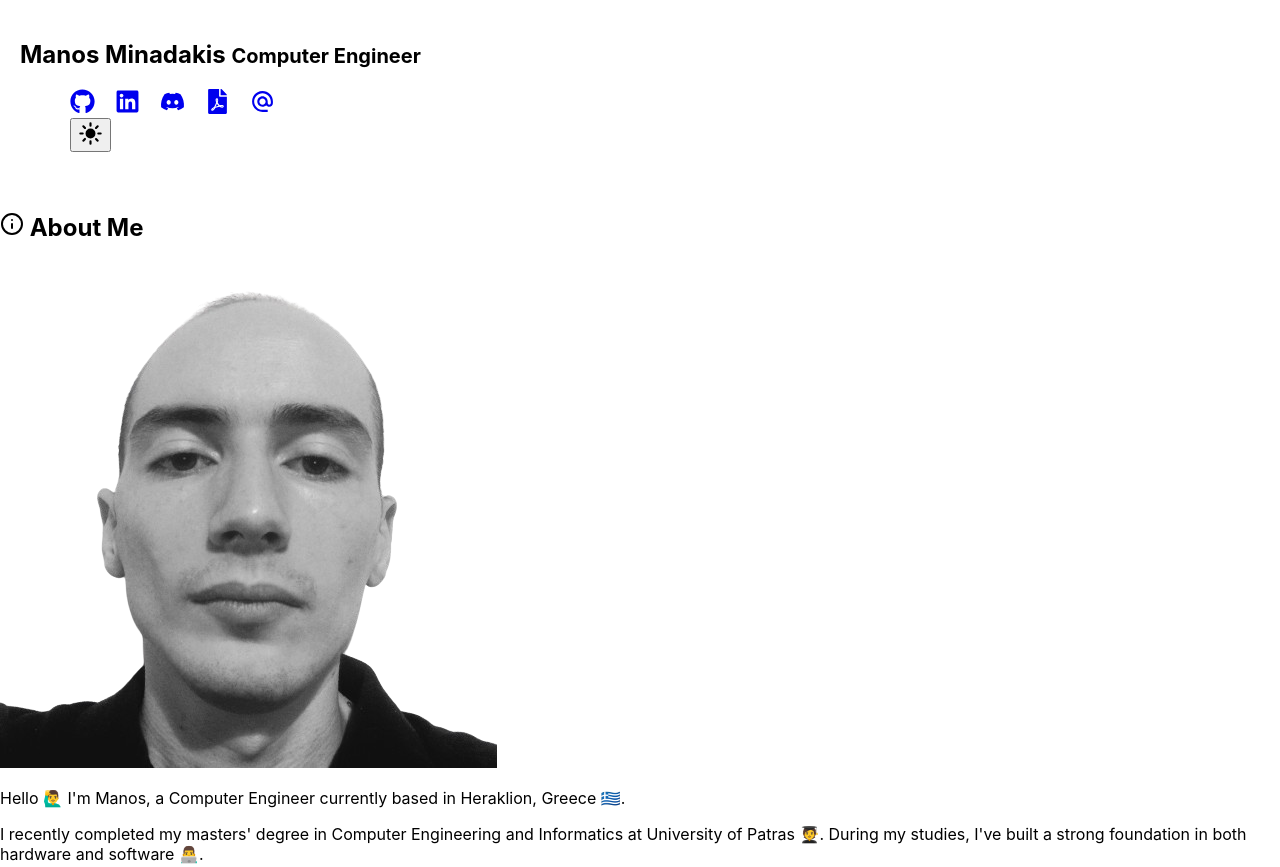
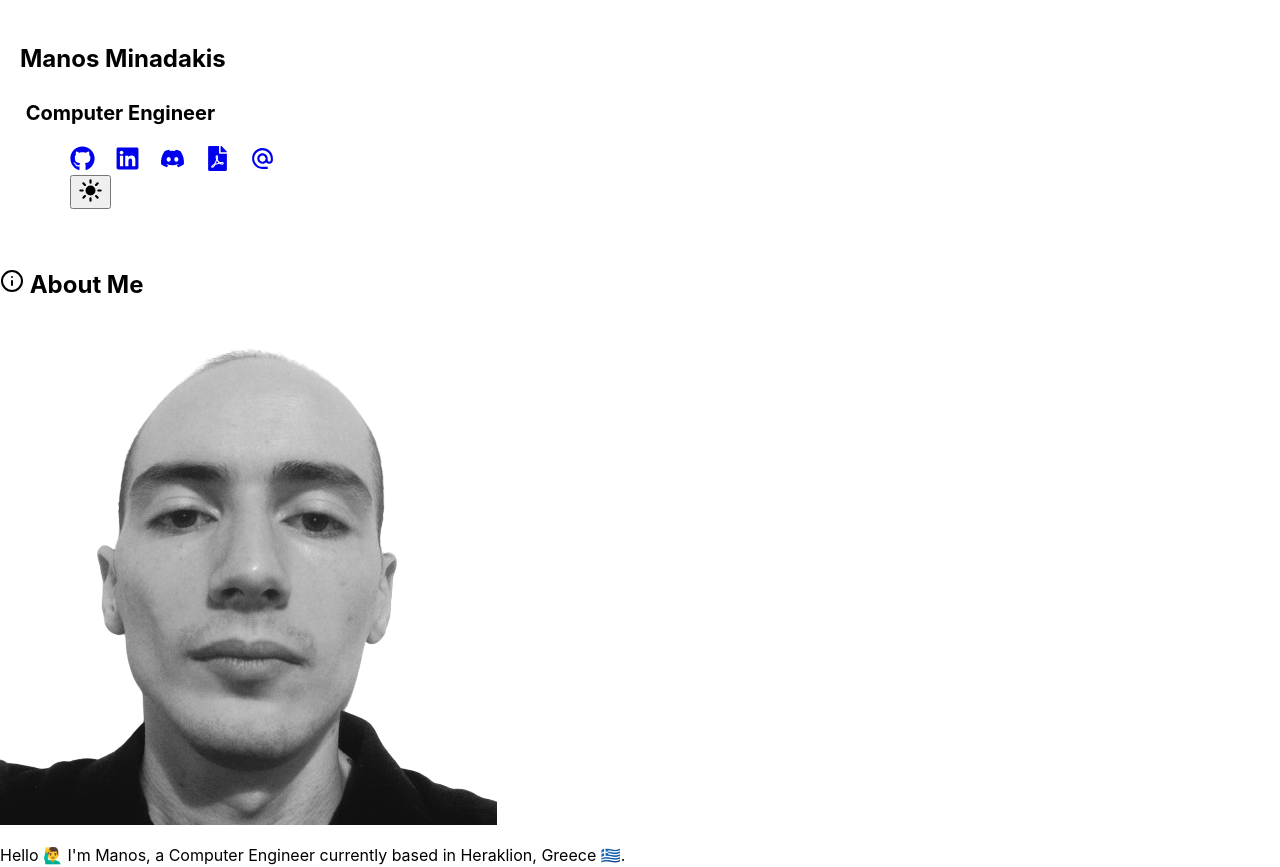
Before and after one commit to manosmin/manosmin.github.io, a React (Create React App) app: page / in a window 1280 px wide. Shown: the top 867 px of the page. Built offline with nearby package versions, Linux system fonts and the light colour scheme.

Commit message:
animated header

```diff
--- a/src/components/Header.js
+++ b/src/components/Header.js
@@ -15,10 +15,14 @@ const Header = () => {
 
   return (
     <header className="z-40 sticky top-0 bg-gray-200 text-gray-900 dark:bg-gray-900 dark:text-gray-200 p-5 mb-10">
-    <h2 className="text-4xl font-bold">Manos Minadakis <small className="inline-block font-semibold text-gray-600 dark:text-gray-400">Computer Engineer</small></h2>
+    <h2 className="text-4xl font-bold">
+      <p className='inline-block animate-slide-in-left opacity-0' style={{ "--delay": 0.2 + "s" }}>Manos Minadakis</p>
+      &nbsp;
+      <small className="inline-block animate-slide-in opacity-0 font-semibold text-gray-600 dark:text-gray-400" style={{ "--delay": 0.2 + "s" }}>Computer Engineer</small>
+    </h2>
     <nav>
         <ul className="flex justify-between mt-3 list-none">
-          <div className='flex'>
+          <div className='flex animate-drop-in opacity-0' style={{ "--delay": 0.8 + "s" }}>
           <li>
             <a rel="noopener noreferrer" href="https://www.github.com/manosmin" alt="github" target="_blank"><FaGithub size={25}/></a>
           </li>
@@ -35,7 +39,7 @@ const Header = () => {
             <a href="mailto:manosmin@hotmail.com" alt="email"><MdAlternateEmail size={25}/></a>
           </li></div>
           <li>
-              <button onClick={()=> darkModeHandler()}>
+              <button className='flex animate-drop-in opacity-0' style={{ "--delay": 0.8 + "s" }} onClick={()=> darkModeHandler()}>
                 { !dark && <IoSunny size={25}/> }
                 { dark && <IoMoon size={25}/> }
               </button>
--- a/tailwind.config.js
+++ b/tailwind.config.js
@@ -6,8 +6,8 @@ module.exports = {
   theme: {
     extend: {
       animation: {
-        "drop-in": 'dropIn 0.6s ease-in-out forwards var(--delay, 0)',
-        "fly-in-down": 'flyInDown 0.6s ease-in-out forwards var(--delay, 0)',
+        "drop-in": 'dropIn .8s ease-in-out forwards var(--delay, 0)',
+        "fly-in-down": 'flyInDown .6s ease-in-out forwards var(--delay, 0)',
         "fade-in": 'fadeIn .6s ease-in-out forwards var(--delay, 0)',
         "fade-in-down": 'fadeInDown .8s ease-in-out forwards var(--delay, 0)',
         "slide-in": "slideIn .8s ease-in-out forwards var(--delay, 0)",
```
